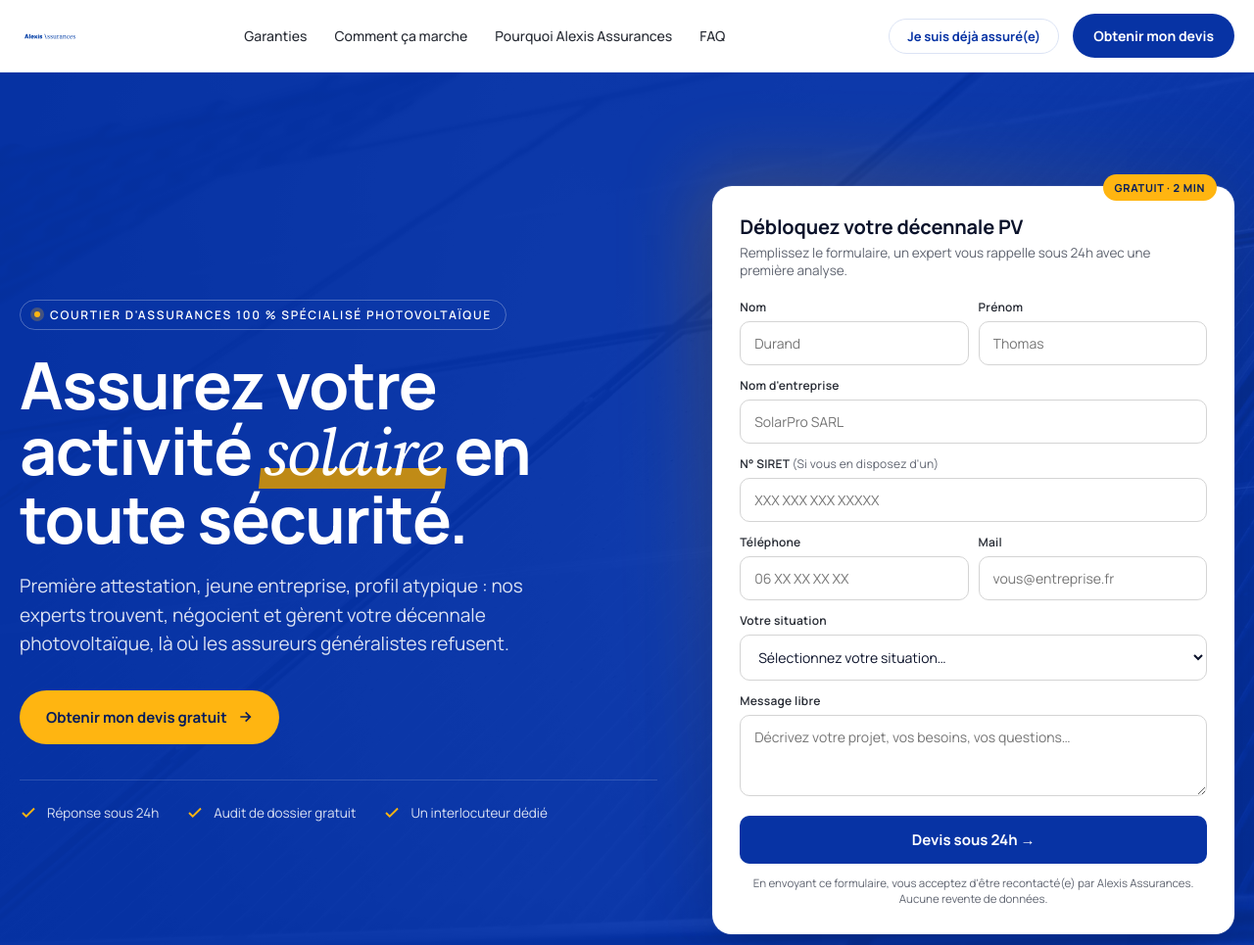
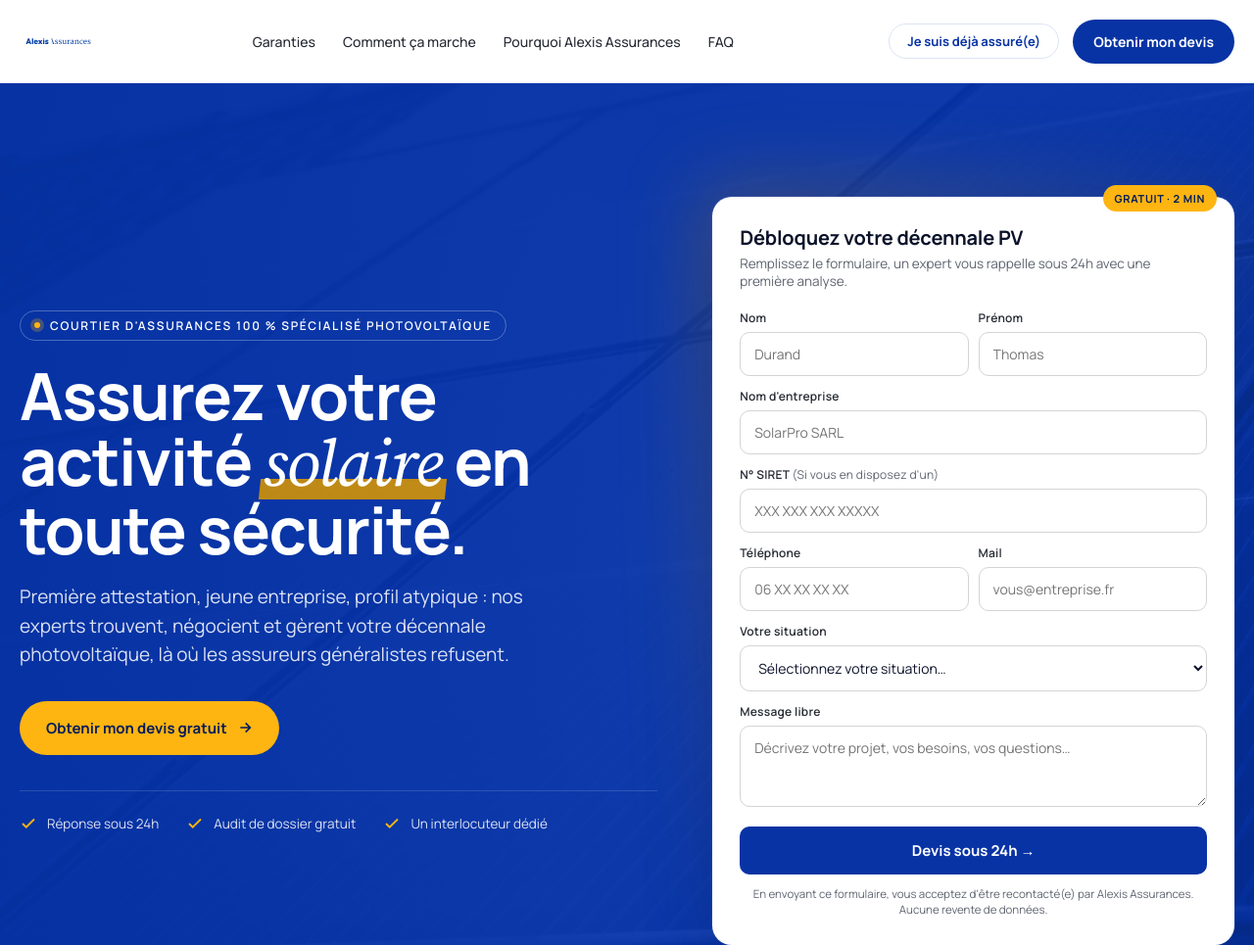
Before and after one commit to manonbrandt-beep/decennale-pv, a plain HTML site: page index.html in a window 1280 px wide. Shown: the top 965 px of the page at 98% size. Drawn offline with Linux system fonts and the light colour scheme.

Commit message:
Add files via upload

```diff
--- a/index.html
+++ b/index.html
@@ -26,13 +26,14 @@
     --paper:#ffffff;
   }
   *{box-sizing:border-box}
-  html,body{margin:0;padding:0;overflow-x:hidden;background:var(--paper);color:var(--ink);font-family:'Manrope', system-ui, sans-serif;-webkit-font-smoothing:antialiased;text-rendering:optimizeLegibility}
+  .page-wrapper{overflow-x:hidden;position:relative}
+  html,body{margin:0;padding:0;background:var(--paper);color:var(--ink);font-family:'Manrope', system-ui, sans-serif;-webkit-font-smoothing:antialiased;text-rendering:optimizeLegibility}
   img{display:block;max-width:100%}
   a{color:inherit;text-decoration:none}
   button{font-family:inherit;cursor:pointer}
   .serif{font-family:'Source Serif 4', Georgia, serif;font-weight:400}
   .container{max-width:1240px;margin:0 auto;padding:0 32px}
-  @media (max-width:720px){.container{padding:0 20px}}
+  @media (max-width:720px){.container{padding:0 24px}}
 
   /* ---- HEADER ---- */
   .nav{position:sticky;top:0;z-index:100;background:rgba(255,255,255,.96);backdrop-filter:saturate(1.2) blur(10px);border-bottom:1px solid rgba(7,51,164,.08)}
@@ -49,7 +50,7 @@
   .nav-mobile-link:active,.nav-mobile-link:hover{background:var(--blue-50);color:var(--blue)}
   .nav-mobile-already{color:var(--blue);font-weight:700}
   .nav-inner{display:flex;align-items:center;justify-content:space-between;gap:24px;padding:14px 0;overflow:visible}
-  .nav-logo{width:auto;height:44px;max-width:180px;flex-shrink:0;display:block}
+  .nav-logo{width:auto;height:56px;max-width:220px;flex-shrink:0;display:block}
   .nav-links{display:flex;gap:28px;font-weight:500;font-size:14px;color:var(--gray-800)}
   .nav-links a:hover{color:var(--blue)}
   .nav-cta{display:flex;align-items:center;gap:14px}
@@ -305,7 +306,7 @@
   }
   /* ── Mobile ── */
   @media(max-width:480px){
-    .nav-logo{height:38px;width:auto}
+    .nav-logo{height:44px;width:auto}
     .nav-cta{gap:8px}
     .nav-cta .btn-primary{font-size:13px;padding:10px 14px;white-space:nowrap}
     .hero-title{font-size:clamp(26px,7vw,38px) !important}
@@ -330,7 +331,7 @@
   }
   /* ── Très petit mobile ── */
   @media(max-width:360px){
-    .container{padding:0 14px}
+    .container{padding:0 16px}
     .hero-card{padding:14px 12px}
     .nav-logo{height:32px !important}
   }
@@ -340,6 +341,7 @@
 <noscript><link rel="stylesheet" href="https://fonts.googleapis.com/css2?family=Manrope:wght@400;500;600;700;800&family=Source+Serif+4:ital,wght@0,400;0,600;1,400&display=swap"></noscript>
 </head>
 <body data-version="A" data-h1="positif" data-form="short" data-testimonials="on">
+<div class="page-wrapper">
 
 
 
@@ -1067,4 +1069,5 @@ applyState();
   });
 })();
 </script>
+</div>
 </body></html>
```
